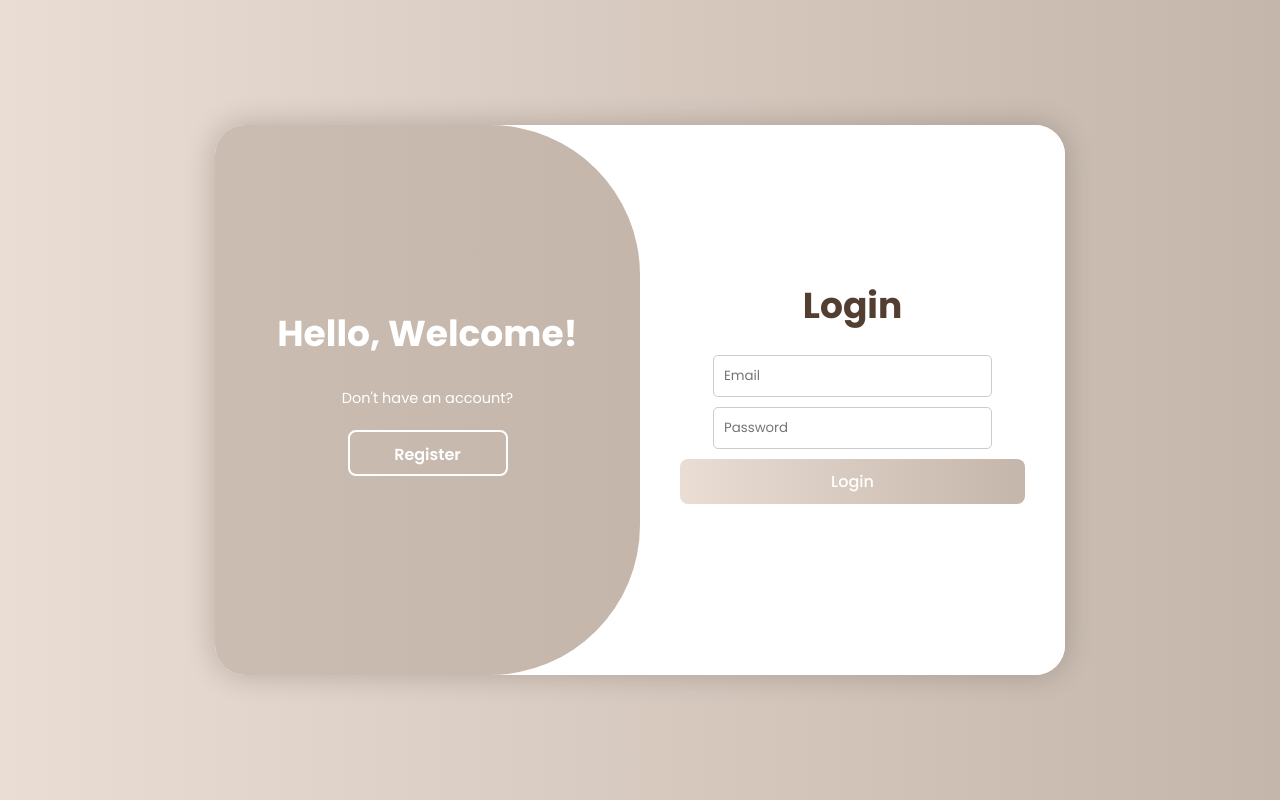
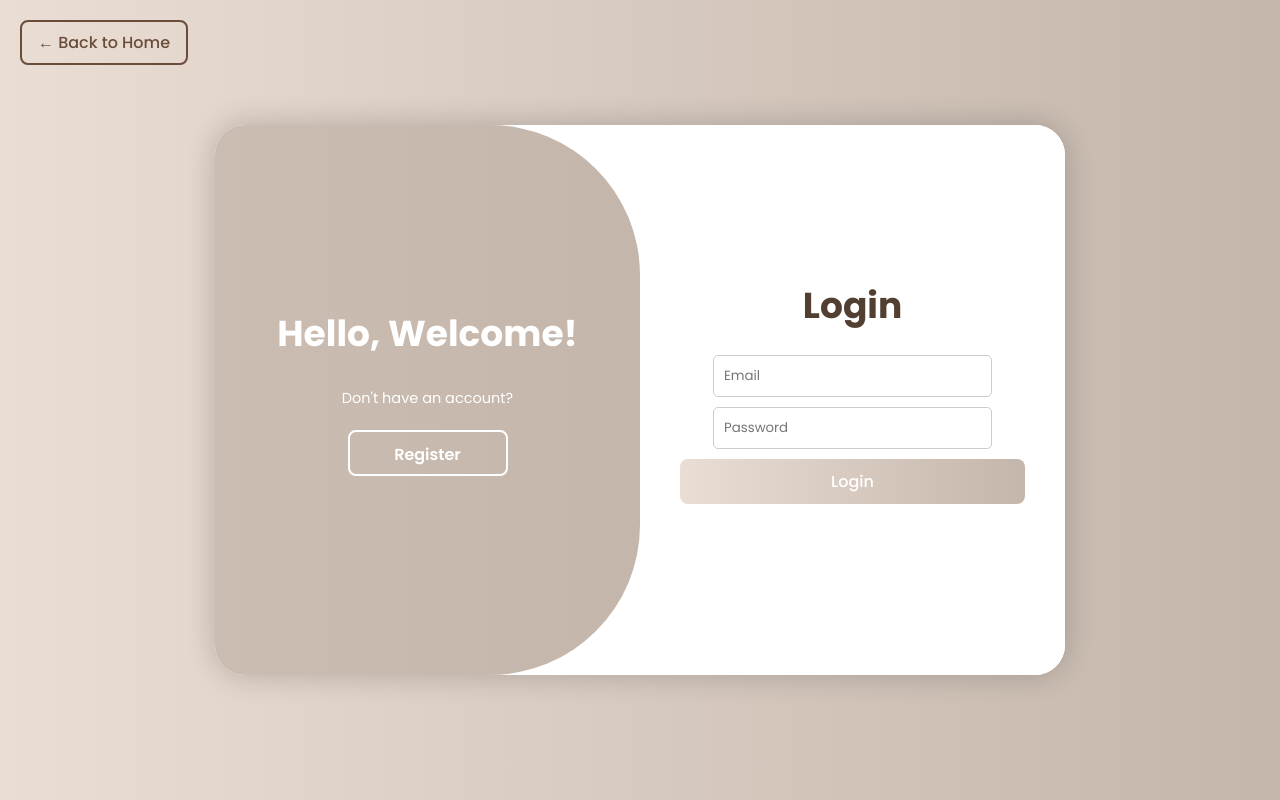
Before and after one commit to matanCohenDev/CWC---content-with-coffee, a React (Vite) app in the folder frontend-cwc/: page /forms in a window 1280 px wide. Built offline with nearby package versions, Linux system fonts and the light colour scheme.

Commit message:
landing page and forms button and routes

```diff
--- a/frontend-cwc/src/App.tsx
+++ b/frontend-cwc/src/App.tsx
@@ -1,9 +1,15 @@
+import { BrowserRouter as Router, Routes, Route } from "react-router-dom";
+import LandingPage from "./pages/landing-page/landing-page";
 import FormsPage from "./pages/Forms-page/FormsPage";
-import LandingPage from "./pages/landing-page/landing-page";
+
 function App() {
   return (
-      <FormsPage/>
-
+    <Router>
+      <Routes>
+        <Route path="/" element={<LandingPage />} />
+        <Route path="/forms" element={<FormsPage />} />
+      </Routes>
+    </Router>
   );
 }
 
--- a/frontend-cwc/src/pages/Forms-page/FormsPage.module.css
+++ b/frontend-cwc/src/pages/Forms-page/FormsPage.module.css
@@ -214,6 +214,25 @@ p {
   width: 100%;
   height: 100%;
 }
+.backButton {
+  position: absolute;
+  top: 20px;     /* adjust as needed */
+  left: 20px;    /* adjust as needed */
+  background: transparent;
+  border: 2px solid var(--accent-coffee);
+  color: var(--accent-coffee);
+  padding: 8px 16px;
+  border-radius: 8px;
+  font-weight: 500;
+  cursor: pointer;
+  transition: 0.3s;
+}
+
+.backButton:hover {
+  background: var(--accent-coffee);
+  color: var(--white);
+  transform: scale(1.05);
+}
 
 @media screen and (max-width: 650px) {
   .container {
--- a/frontend-cwc/src/pages/Forms-page/FormsPage.tsx
+++ b/frontend-cwc/src/pages/Forms-page/FormsPage.tsx
@@ -2,12 +2,14 @@ import React, { useState } from "react";
 import LoginForm from ".././login/login-page";
 import RegisterForm from ".././register-page/Register-page";
 import styles from "./FormsPage.module.css";
+import { useNavigate } from "react-router-dom";
 
 
 
 
 const FormsPage: React.FC = () => {
   const [isRegister, setIsRegister] = useState(false);
+  const navigate = useNavigate();
 
   const toggleForm = (registerMode: boolean) => {
     setIsRegister(registerMode);
@@ -15,6 +17,9 @@ const FormsPage: React.FC = () => {
 
   return (
     <div className={styles.formsPageWrapper}>
+      <button className={styles.backButton} onClick={() => navigate("/")}>
+        &larr; Back to Home
+      </button>
 
     <div
       className={`${styles.container} ${
--- a/frontend-cwc/src/pages/landing-page/components/Header/Header.tsx
+++ b/frontend-cwc/src/pages/landing-page/components/Header/Header.tsx
@@ -1,8 +1,15 @@
 import { useState } from "react";
+import { useNavigate } from "react-router-dom";
 import HeaderStyle from "./Header.module.css";
 
 export default function Header() {
     const [menuOpen, setMenuOpen] = useState(false);
+
+    const navigate = useNavigate();
+
+    const handleLoginClick = () => {
+      navigate("/forms");
+    };
 
     return (
         <header className={HeaderStyle.header}>
@@ -25,10 +32,17 @@ export default function Header() {
                 <div className={HeaderStyle.hanburgerAndLogin}>
                     {/* Login Button */}
                     <div className={HeaderStyle.LogInSignUpContainer}>
-                        <button className={HeaderStyle.userButton}>
-                            <svg xmlns="http://www.w3.org/2000/svg" width="24" height="24" viewBox="0 0 24 24" fill="none" stroke="currentColor" strokeWidth="2" strokeLinecap="round" strokeLinejoin="round">
+                        <button
+                            className={HeaderStyle.userButton}
+                            onClick={handleLoginClick}
+                        >
+                            <svg xmlns="http://www.w3.org/2000/svg" width="24"
+                                 height="24" viewBox="0 0 24 24" fill="none"
+                                 stroke="currentColor" strokeWidth="2"
+                                 strokeLinecap="round" strokeLinejoin="round">
                                 <circle cx="12" cy="7" r="4"></circle>
-                                <path d="M5 21v-2a4 4 0 0 1 4-4h6a4 4 0 0 1 4 4v2"></path>
+                                <path d="M5 21v-2a4 4 0 0 1 4-4h6
+                                         a4 4 0 0 1 4 4v2"></path>
                             </svg>
                         </button>
                     </div>
--- a/package.json
+++ b/package.json
@@ -15,6 +15,7 @@
   "dependencies": {
     "concurrently": "^9.1.2",
     "react-hook-form": "^7.54.2",
+    "react-router-dom": "^7.1.1",
     "typescript": "^5.7.2"
   },
   "devDependencies": {
```
Also changed, not shown: 1 other file (tests, documents, lock files or other folders).
